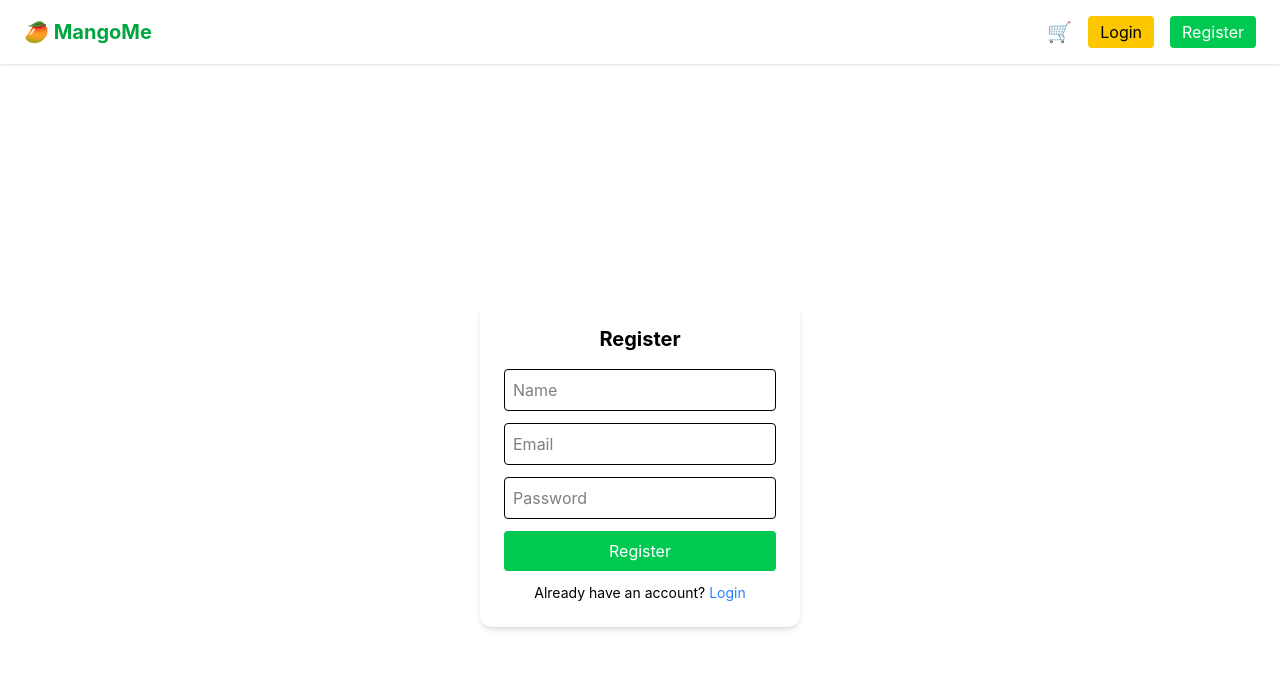
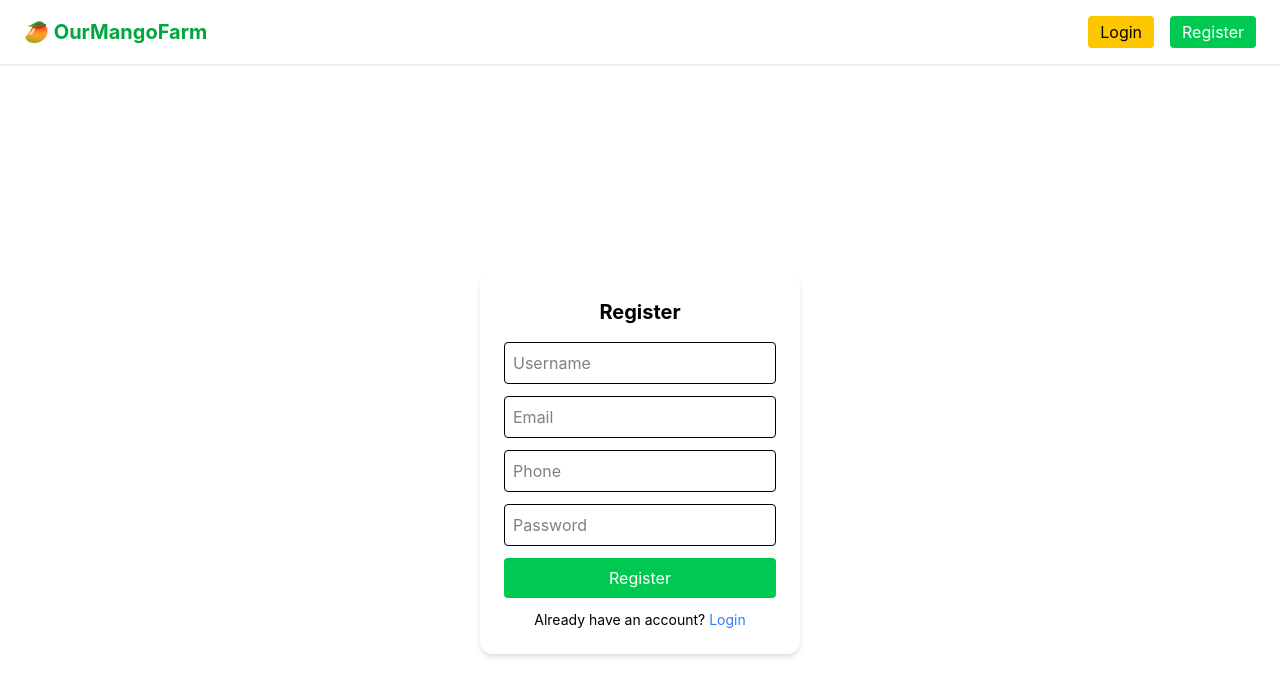
Before and after one commit to shahbazpyd/mango_ecommerce_frontend, a React app in the folder frontend/: page /register in a window 1280 px wide. Shown: the top 696 px of the page. Built offline with nearby package versions, Linux system fonts and the light colour scheme; the HTML template or start-up script is replaced by a standard one.

Commit message:
fixed login and logout features

```diff
--- a/frontend/src/components/Navbar.jsx
+++ b/frontend/src/components/Navbar.jsx
@@ -1,15 +1,16 @@
-import { useNavigate } from "react-router-dom";
+import { useNavigate, useLocation } from "react-router-dom";
 import { useEffect, useState } from "react";
 
 function Navbar() {
   const navigate = useNavigate();
+  const location = useLocation(); // 🔥 important
   const [isLoggedIn, setIsLoggedIn] = useState(false);
 
-  // Check login state
+  // ✅ Re-check token on route change
   useEffect(() => {
     const token = localStorage.getItem("token");
     setIsLoggedIn(!!token);
-  }, []);
+  }, [location]); // 🔥 runs on navigation
 
   // Logout
   const handleLogout = () => {
@@ -26,19 +27,21 @@ function Navbar() {
         onClick={() => navigate("/")}
         className="text-xl font-bold text-green-600 cursor-pointer"
       >
-        🥭 MangoMe
+        🥭 OurMangoFarm
       </h1>
 
       {/* RIGHT SIDE */}
       <div className="flex items-center gap-4">
 
-        {/* CART */}
+        {/* ✅ CART only if logged in */}
+        {isLoggedIn && (
           <button
             onClick={() => navigate("/cart")}
             className="text-xl"
           >
             🛒
           </button>
+        )}
 
         {/* AUTH */}
         {!isLoggedIn ? (
--- a/frontend/src/components/ProductCard.jsx
+++ b/frontend/src/components/ProductCard.jsx
@@ -23,7 +23,7 @@ function ProductCard({ product, addToCart }) {
           onClick={() => addToCart(product.id)}
           className="bg-yellow-400 px-3 py-1 rounded-lg font-semibold hover:bg-yellow-500"
         >
-          Add
+          Add To Cart
         </button>
       </div>
     </div>
--- a/frontend/src/pages/Home.jsx
+++ b/frontend/src/pages/Home.jsx
@@ -51,7 +51,7 @@ function Home() {
       <div className="bg-yellow-100 rounded-xl p-6 flex justify-between items-center">
         <div>
           <h1 className="text-3xl font-bold text-green-700">
-            Fresh Mangoes From Our Farm
+            Fresh Mangoes From Our Mango Farm
           </h1>
           <p className="text-gray-600 mt-2">
             Buy premium mangoes directly from farmers 🍋
@@ -59,7 +59,7 @@ function Home() {
         </div>
 
         <img
-          src="https://cdn-icons-png.flaticon.com/512/590/590685.png"
+          src="https://img.icons8.com/color/96/mango.png"
           className="h-28"
         />
       </div>
--- a/frontend/src/pages/Login.jsx
+++ b/frontend/src/pages/Login.jsx
@@ -11,13 +11,14 @@ function Login() {
     e.preventDefault();
 
     try {
-      const res = await API.post("auth/login/", {
-        email,
-        password,
+      const res = await API.post("token/", {
+        email: email,      // ✅ if backend supports email
+        password: password,
       });
 
-      // ✅ Save token
+      // Save tokens
       localStorage.setItem("token", res.data.access);
+      localStorage.setItem("refresh", res.data.refresh);
 
       // 🔥 Handle pending cart
       const pending = localStorage.getItem("pending_cart");
@@ -33,9 +34,11 @@ function Login() {
         localStorage.removeItem("pending_cart");
       }
 
-      navigate("/");
+      navigate("/",  { replace: true });
     } catch (err) {
-      alert("Invalid credentials ❌");
+      console.log(err.response?.data);
+
+      alert("Login failed ❌");
     }
   };
 
@@ -48,7 +51,7 @@ function Login() {
         <h2 className="text-xl font-bold mb-4 text-center">Login</h2>
 
         <input
-          type="email"
+          type="text"
           placeholder="Email"
           className="w-full border p-2 mb-3 rounded"
           onChange={(e) => setEmail(e.target.value)}
@@ -64,16 +67,6 @@ function Login() {
         <button className="w-full bg-yellow-400 py-2 rounded font-semibold">
           Login
         </button>
-
-        <p className="text-sm mt-3 text-center">
-          Don't have an account?{" "}
-          <span
-            className="text-blue-500 cursor-pointer"
-            onClick={() => navigate("/register")}
-          >
-            Register
-          </span>
-        </p>
       </form>
     </div>
   );
--- a/frontend/src/pages/Register.jsx
+++ b/frontend/src/pages/Register.jsx
@@ -5,8 +5,9 @@ import { useNavigate } from "react-router-dom";
 function Register() {
   const [data, setData] = useState({
     email: "",
+    username: "",
     password: "",
-    name: "",
+    phone: "",
   });
 
   const navigate = useNavigate();
@@ -27,6 +28,7 @@ function Register() {
       alert("Registered successfully ✅");
       navigate("/login");
     } catch (err) {
+      console.log(err.response?.data); // 🔥 IMPORTANT (see actual error)
       alert("Registration failed ❌");
     }
   };
@@ -39,14 +41,16 @@ function Register() {
       >
         <h2 className="text-xl font-bold mb-4 text-center">Register</h2>
 
+        {/* USERNAME */}
         <input
           type="text"
-          name="name"
-          placeholder="Name"
+          name="username"
+          placeholder="Username"
           className="w-full border p-2 mb-3 rounded"
           onChange={handleChange}
         />
 
+        {/* EMAIL */}
         <input
           type="email"
           name="email"
@@ -55,6 +59,16 @@ function Register() {
           onChange={handleChange}
         />
 
+        {/* PHONE */}
+        <input
+          type="text"
+          name="phone"
+          placeholder="Phone"
+          className="w-full border p-2 mb-3 rounded"
+          onChange={handleChange}
+        />
+
+        {/* PASSWORD */}
         <input
           type="password"
           name="password"
```
Also changed, not shown: frontend/src/pages/Checkout.jsx (added). Lines whose indentation alone changed are shown as unchanged.
